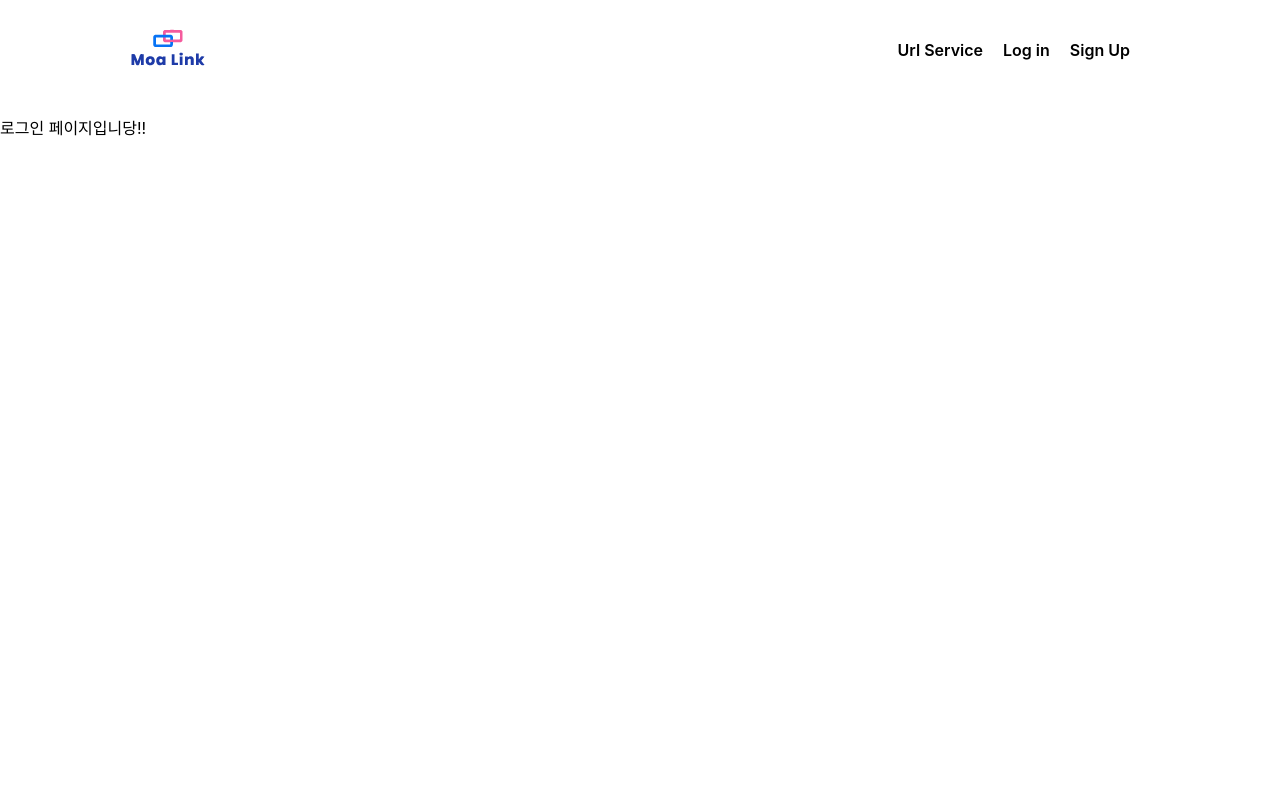
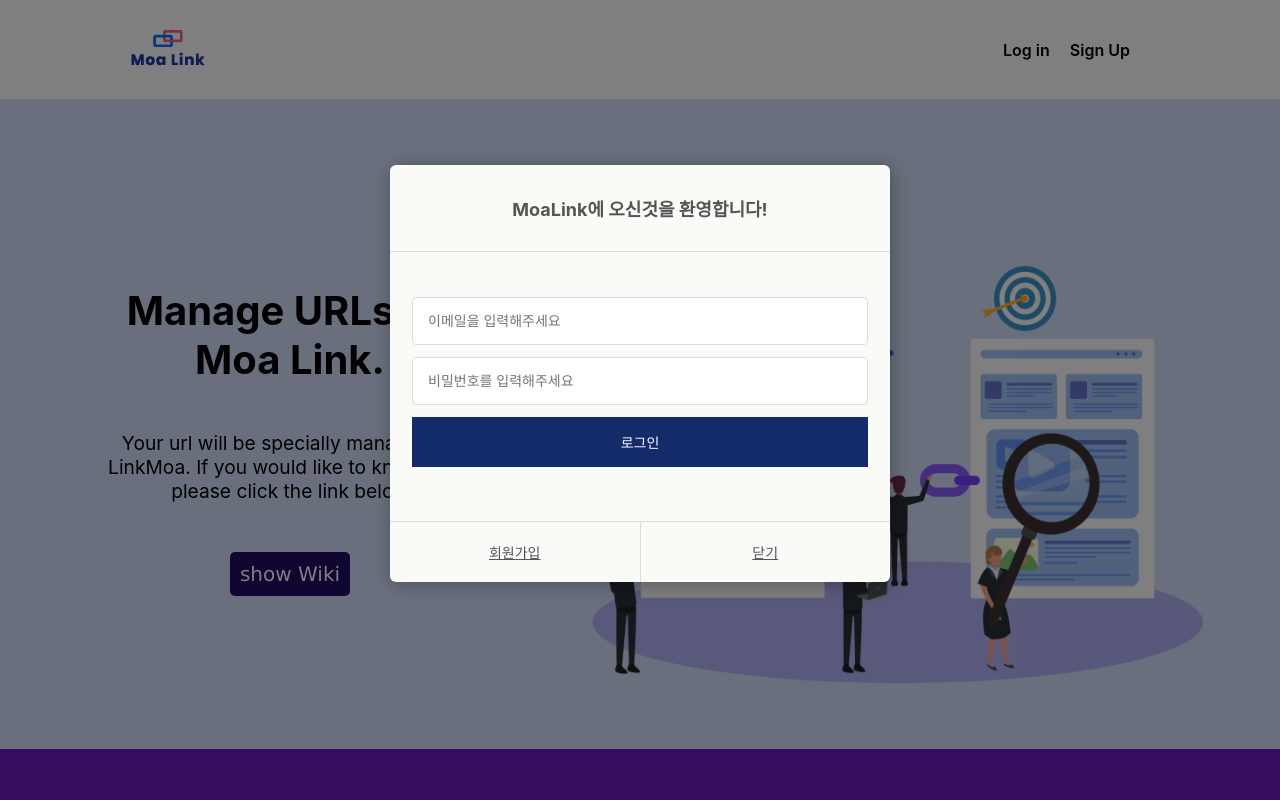
Before and after one commit to pistachio02/Moa-Link, a React (Create React App) app in the folder client/: page /Login in a window 1280 px wide. Shown: the top 800 px of the page. Built offline with nearby package versions, Linux system fonts and the light colour scheme; no server answers.

Commit message:
login and signup 로그인 기능 및 회원가입 기능 구현 완료 하였습니다. 추가적으로 app.js와 페이지에서 프롭스로 전달하는 과정이 있어 많이 수정되었습니다!

```diff
--- a/client/src/app.jsx
+++ b/client/src/app.jsx
@@ -1,6 +1,7 @@
 import './App.css';
+import axios from 'axios';
 import React,{useEffect, useState} from 'react';
-import {Route, Switch } from 'react-router-dom'
+import {Route, Switch, useHistory } from 'react-router-dom'
 import LandingPage from './pages/LandingPage'
 import LogIn from './pages/Login';
 import SignUp from './pages/Signup';
@@ -9,7 +10,38 @@
 
 function App() {
 
+  const [isLogin, setIsLogin] = useState(false);
+  const [userinfo, setUserinfo] = useState(null);
+
   const [ready, setReady] = useState(true)
+
+  const history = useHistory();
+
+
+  const isAuthenticated = () => {
+    axios
+       .get('https://localhost:4000/auth')
+       .then((res)=>{
+         setIsLogin(true);
+         setUserinfo(res.data.data.userInfo)
+         history.push('/');
+       })
+ };
+
+ const handleLogout = () => {
+   axios
+     .post('https://localhost:4000/logout')
+     .then(() => {
+       setUserinfo(null);
+       setIsLogin(false);
+       history.push('/');
+     });
+ };
+
+ const handleResponseSuccess = () => {
+   isAuthenticated();
+ };
+
 
   useEffect(()=>{
     setTimeout(()=>{
@@ -18,23 +50,39 @@
   },[])
 
 
+  useEffect(() => {
+    isAuthenticated();
+  }, []);
+
+
   return ready?<Loading />:(
     <>
     <Switch>
      <Route exact path="/">
-     <LandingPage />
+     <LandingPage
+     userinfo={userinfo}
+     handleLogout={handleLogout}
+     />
    </Route>
 
    <Route path="/UrlPage">
-     <UrlPage />
+     <UrlPage
+     userinfo={userinfo}
+     handleLogout={handleLogout}
+     />
    </Route>
 
    <Route path="/Login">
-      <LogIn />
+      <LogIn
+      isLogin={isLogin}
+      handleResponseSuccess={handleResponseSuccess}
+      />
    </Route>
 
    <Route path="/SignUp">
-      <SignUp />
+      <SignUp
+      isLogin={isLogin}
+      />
    </Route>
    </Switch>
    </>
--- a/client/src/components/common/header/Header.jsx
+++ b/client/src/components/common/header/Header.jsx
@@ -2,17 +2,35 @@
 import {Link} from 'react-router-dom'
 import '../header/Header.css'
 import logo from '../../../img/moalink.png'
+import axios from 'axios'
 
 
+axios.defaults.withCredentials = true;
 
-function Header() {
+
+function Header({ userinfo, handleLogout }) {
+
+    if(userinfo) {
         return (
           <div>
             <div className="header-background">
             <div className="header-container">
             <Link to="/" className="logo"><img src={logo} alt="logo"/></Link>
             <div className="grow"></div>
-        <Link to="/UrlPage" className="header-flex-box">Url Service</Link>
+            <Link to="/UrlPage" className="header-flex-box url">Url Service</Link>
+              <div className="header-flex-box">Wellcom! {userinfo.username} 님</div>
+              <div className="header-flex-box-logout" onClick={handleLogout}>Logout</div>
+            </div>
+          </div>
+          </div>
+        );
+      } else {
+        return (
+          <div>
+              <div className="header-background">
+            <div className="header-container">
+            <Link to="/" className="logo"><img src={logo} alt="logo"/></Link>
+            <div className="grow"></div>
             <Link to="/LogIn" className="header-flex-box">Log in</Link>
             <Link to="/SignUp" className="header-flex-box">Sign Up</Link>
             </div>
@@ -20,5 +38,6 @@
           </div>
         )
       }
+    }
 
 export default Header
--- a/client/src/components/landing/landing-part4/LandingPart4.jsx
+++ b/client/src/components/landing/landing-part4/LandingPart4.jsx
@@ -1,12 +1,13 @@
 import React from 'react'
 import '../css/LandingStyle.css'
+import {Link} from 'react-router-dom'
 
 function LandingPart4() {
     return (
         <div>
             <div className="part4-background">
                         <h1>Manage your urls efficiently!</h1>
-                        <button className="part4-btn">Get started</button>
+                        <Link to='/Login' ><button className="part4-btn">Get started</button></Link>
             </div>
         </div>
     )
--- /dev/null
+++ b/client/src/components/login/LoginAndSign.css
@@ -0,0 +1,109 @@
+input:hover {
+    box-shadow: 0 0 5pt 0.5pt #eeeded;
+}
+
+input:focus {
+    box-shadow: 0 0 5pt 1pt #e2e4e0;
+    outline-width: 0px;
+  }
+
+
+  .signin {
+    /* margintop: 0px; */
+    padding: 150px 0 150px;
+    background: rgba(0,0,0,0.5);
+    position: fixed;
+    z-index: 5;
+    top: 0;
+    bottom: 0;
+    right: 0;
+    left: 0;
+    width: 100%;
+    height: 100%;
+  }
+  .signin h1 {
+    color: #fff;
+    font-size: 30px;
+    font-weight: 700;
+    text-align: center;
+    margin-bottom: 24px;
+  }
+  .signin__card {
+    width: 500px;
+    margin: 0 auto;
+    border-radius: 6px;
+    background-color: #fafaf7;
+    box-shadow: 2px 2px 20px rgba(0,0,0,.3);
+    color: #555;
+  }
+  .signin__card h2 {
+    padding: 30px;
+    font-size: 18px;
+    text-align: center;
+    border-bottom: 1px solid #ddd;
+  }
+  .signin__card h2 strong {
+    font-weight: 700;
+    color: #070346;
+  }
+  .signin__card form {
+    padding: 30px 22px;
+  }
+  .signin__card form input {
+    width: 100%;
+    margin-bottom: 12px;
+    padding: 15px;
+    border: 1px solid #ddd;
+    border-radius: 4px;
+    outline: none;
+    box-sizing: border-box;
+    font-size: 14px;
+  }
+  .signin__card form [type="button"] {
+    background-color: #142b6b;
+    border: none;
+    color: #fff;
+    font-size: 30px;
+    cursor: pointer;
+
+    width: 100%;
+    margin-bottom: 12px;
+    padding: 15px;
+    outline: none;
+    box-sizing: border-box;
+    font-size: 14px;
+
+  }
+
+  .signin__card form [type="button"]:hover {
+    background-color: #38b5db;
+  }
+
+
+  .signin__card p {
+    font-size: 12px;
+    color: #555;
+    text-align: center;
+    line-height: normal;
+  }
+  .signin__card .actions {
+    display: flex;
+    border-top: 1px solid #ddd;
+  }
+  .signin__card .actions a {
+    flex-grow: 1;
+    flex-basis: 0;
+    text-align: center;
+    padding: 20px;
+    color: #555;
+    font-size: 14px;
+    border-right: 1px solid #ddd;
+  }
+  .signin__card .actions a:last-child {
+    border-right: none;
+  }
+
+
+  .signin__card .actions a:hover {
+    text-decoration: underline;
+  }
--- /dev/null
+++ b/client/src/components/login/LoginModal.jsx
@@ -0,0 +1,76 @@
+import React,{useState} from 'react'
+import {Link} from 'react-router-dom'
+import axios from 'axios'
+import '../login/LoginAndSign.css'
+
+function LoginModal({handleResponseSuccess}) {
+
+    const [loginInfo, setLoginInfo] = useState({
+      email: '',
+      password: ''
+    });
+
+    const [errorMessage, setErrorMessage] = useState('');
+
+    const handleInputValue = (key) => (e) => {
+      setLoginInfo({ ...loginInfo, [key]: e.target.value });
+    };
+
+    const handleLogin = () => {
+
+      const url = 'https://localhost:4000/login'
+      const { email, password } = loginInfo
+
+      if(!email || !password) {
+        return setErrorMessage('이메일과 비밀번호를 입력하세요!')
+      }
+
+      axios
+        .post(url,
+          {email, password},
+          {headers:{"Content-Tpye":"application/json",'Access-Control-Allow-Origin': '*'}}
+        )
+        .then(()=>{
+          handleResponseSuccess()
+        })
+        .catch((err)=>console.log(err))
+    };
+    return (
+      <div>
+        <section className="signin">
+          <div className="signin__card">
+          <h2>
+            MoaLink에 오신것을 환영합니다!
+          </h2>
+          <form onSubmit={(e) => e.preventDefault()}>
+
+              <input
+              type='email'
+              onChange={handleInputValue('email')}
+              placeholder="이메일을 입력해주세요"
+              id="useremail" />
+              <input
+                type='password'
+                onChange={handleInputValue('password')}
+                placeholder="비밀번호를 입력해주세요"
+                className="password"
+              />
+             <button id='btn-sigup'
+             type='button'
+
+             onClick={handleLogin}>
+              로그인
+            </button>
+            <p className='alert-box'>{errorMessage}</p>
+            </form>
+            <div className="actions">
+              <Link to='/signup'>회원가입</Link>
+              <Link to='/'>닫기</Link>
+            </div>
+          </div>
+          </section>
+      </div>
+    );
+  }
+
+export default LoginModal
--- /dev/null
+++ b/client/src/components/sign/SignModel.jsx
@@ -0,0 +1,92 @@
+import React,{useState} from 'react';
+import {Link, useHistory} from 'react-router-dom';
+import axios from 'axios';
+import '../login/LoginAndSign.css'
+
+axios.defaults.withCredentials = true;
+
+function SignModel() {
+
+    const [userinfo, setuserinfo] = useState({
+      email: '',
+      password: '',
+      username: ''
+    });
+
+    const [errorMessage, setErrorMessage] = useState('');
+
+    const history = useHistory();
+
+    const handleInputValue = (key) => (e) => {
+      setuserinfo({ ...userinfo, [key]: e.target.value });
+    };
+
+    const handleSignup = () => {
+
+      const { email, password, username } = userinfo
+
+      if(!email || !password || !username ) {
+        return setErrorMessage('모든 항목은 필수입니다!')
+      }
+
+      axios
+        .post(
+          "https://localhost:4000/signup",
+          { email, password ,username },
+          { headers: { "Content-Type": "application/json" }}
+        )
+        .catch((err)=>console.log(err))
+      history.push("/Login");
+
+    };
+    return (
+      <div>
+        <section className="signin">
+          <div className="signin__card">
+          <h2>
+              Moa Link 회원가입을 해주세요!
+          </h2>
+          <form onSubmit={(e) => e.preventDefault()}>
+
+              <input
+              className="email"
+              type='email'
+              placeholder="이메일주소를 입력해주세요"
+              onChange={handleInputValue('email')}
+              />
+
+              <input
+                className="passord"
+                type='password'
+                placeholder="비밀번호를 입력해주세요"
+                onChange={handleInputValue('password')}
+              />
+
+
+              <input
+              className="username"
+              type='text'
+              placeholder="이름을 입력하세요"
+              onChange={handleInputValue('username')} />
+
+            <button
+              className='btn-signup'
+              type='button'
+              onClick={handleSignup}
+            >
+              회원가입
+            </button>
+            <p className='alert-box' >{errorMessage}</p>
+          </form>
+
+            <div className="actions">
+              <Link to='/login'>로그인</Link>
+              <Link to='/'>닫기</Link>
+            </div>
+          </div>
+        </section>
+      </div>
+    );
+  }
+
+export default SignModel
--- a/client/src/pages/LandingPage.jsx
+++ b/client/src/pages/LandingPage.jsx
@@ -2,10 +2,10 @@
 
 import LandingHome from '../components/landing/landing-Home/LandingHome'
 
-function Landing() {
+function Landing({userinfo, handleLogout}) {
     return (
         <div>
-            <LandingHome />
+            <LandingHome userinfo={userinfo} handleLogout={handleLogout}/>
         </div>
     )
 }
--- a/client/src/pages/Login.jsx
+++ b/client/src/pages/Login.jsx
@@ -1,11 +1,15 @@
 import React from 'react'
-import Header from '../components/common/header/Header'
+import LandingHome from '../components/landing/landing-Home/LandingHome'
+import LoginModal from '../components/login/LoginModal'
 
-function Login() {
+function Login({isLogin, handleResponseSuccess}) {
     return (
         <div>
-            <Header />
-            <p>로그인 페이지입니당!!</p>
+            <LandingHome />
+            <LoginModal
+            isLogin={isLogin}
+            handleResponseSuccess={handleResponseSuccess}
+            />
         </div>
     )
 }
--- a/client/src/pages/UrlPage.jsx
+++ b/client/src/pages/UrlPage.jsx
@@ -2,10 +2,10 @@
 import Header from '../components/common/header/Header'
 import UrlNavbar from '../components/urlNavbar/UrlNavbar'
 
-function UrlPage() {
+function UrlPage({userinfo, handleLogout}) {
     return (
         <div>
-            <Header />
+            <Header userinfo={userinfo} handleLogout={handleLogout}/>
             <UrlNavbar/>
         </div>
     )
```
Also changed, not shown: client/src/components/common/header/Header.css (+15 -0 lines), client/src/pages/Signup.jsx (+4 -3 lines). Lines whose indentation alone changed are shown as unchanged.
